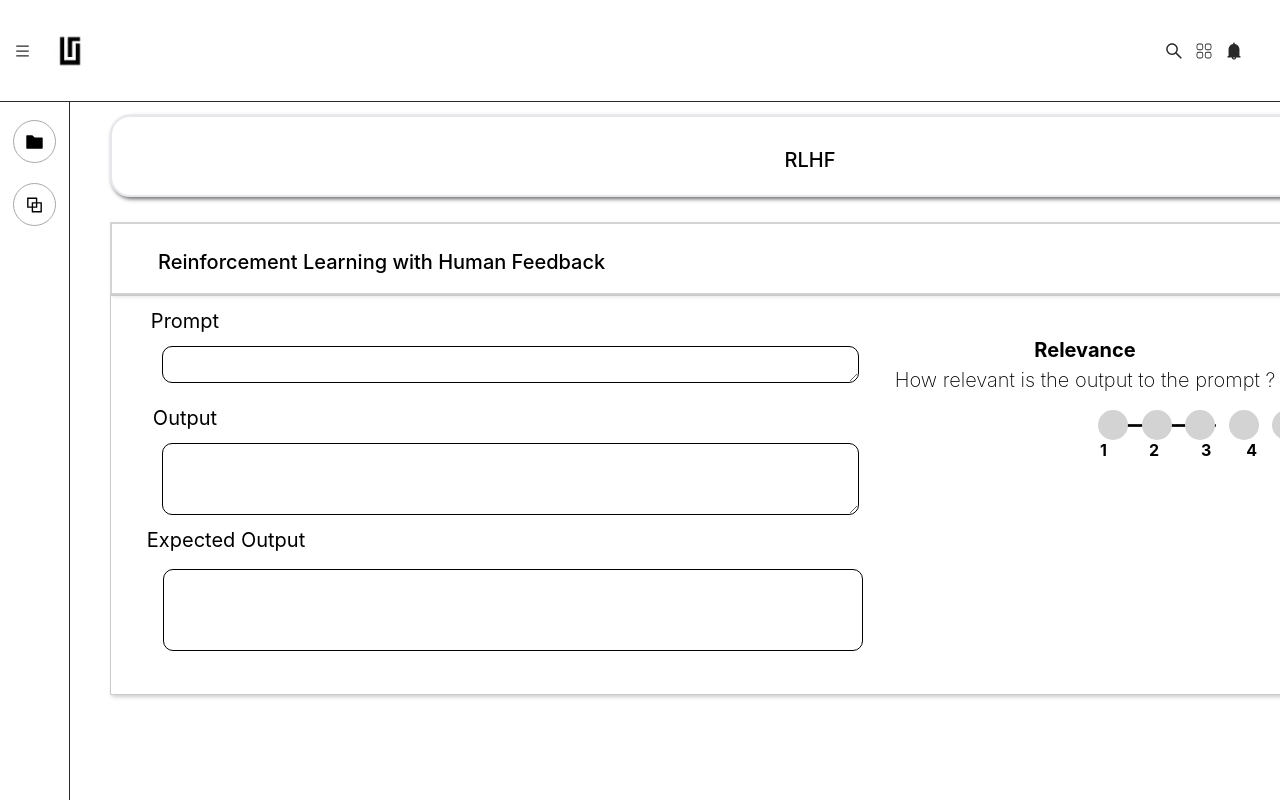
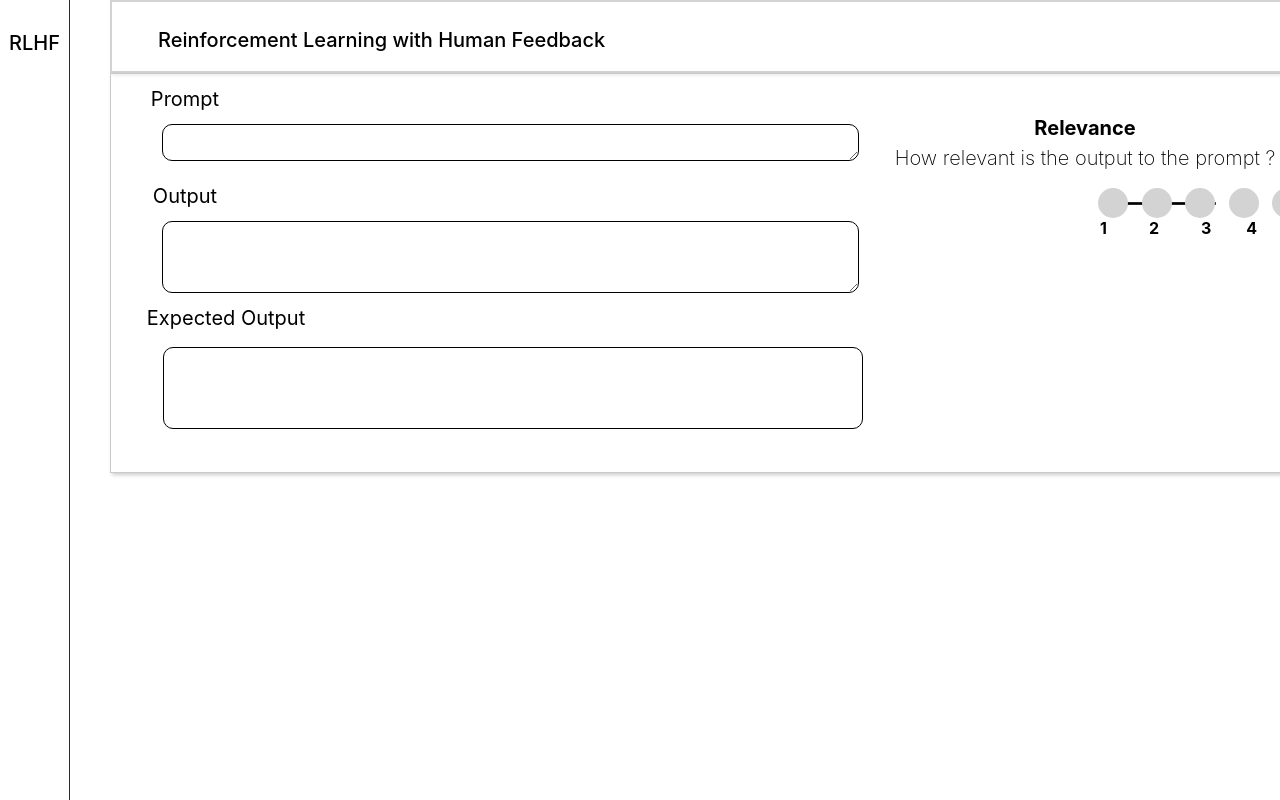
Before and after one commit to dberi786/checkkar, a React (Create React App) app: page / in a window 1280 px wide. Shown: the top 800 px of the page. Built offline with nearby package versions, Linux system fonts and the light colour scheme; some icons are missing.

Commit message:
Update RLHF.jsx

```diff
--- a/src/Components/RLHF/RLHF.jsx
+++ b/src/Components/RLHF/RLHF.jsx
@@ -41,16 +41,7 @@ const RLHF = () => {
       <Header />
       <SideBar />
       <div
-        style={{
-          width: "1400px",
-          marginLeft: "110px",
-          height: "82px",
-          marginTop: "140px",
-          backgroundColor: "#FFFFFF",
-          borderWidth: "2px",
-          borderRadius: "20px",
-          boxShadow: "2px 2px 4px rgba(0.6, 0.6, 0.6, 0.6)",
-        }}
+        className="sidebar"
       >
         <p
           style={{
```
